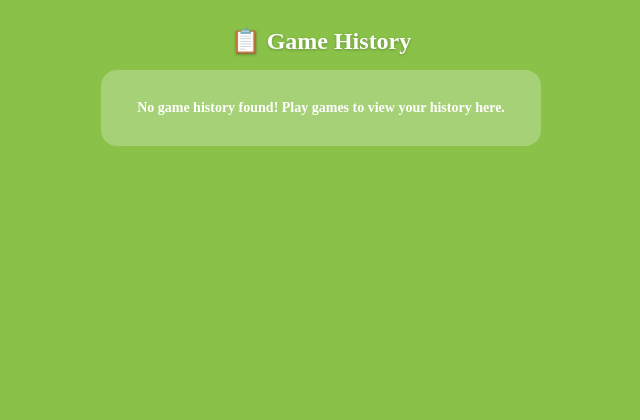
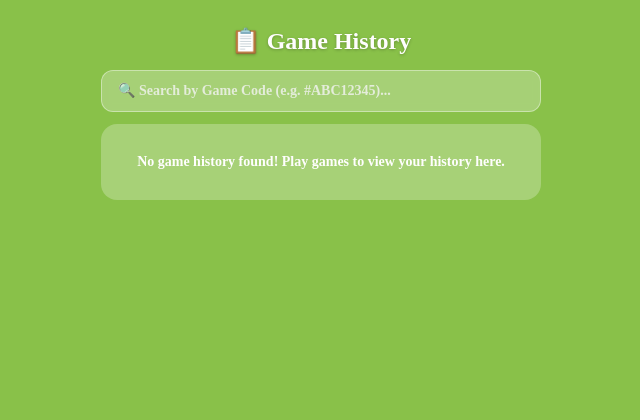
Before and after one commit to mikixa29-netizen/bingogame, a Flask app: template templates/history.html in a window 1280 px wide. Shown: the top 420 px of the page, without its empty margins (319-959 px from the left). Run offline with Flask 3, Linux system fonts and the light colour scheme; the template is opened without the code that fills it, so the values that code supplies are empty; some web fonts are replaced.

Commit message:
Fix individual win/lose game history recording, display actual unique game code in UI, and add game code search in history

```diff
--- a/app.py
+++ b/app.py
@@ -26,9 +26,9 @@ from models import User, Game, GameParticipant, Transaction, Transfer, GameHisto
 
 with app.app_context():
     db.create_all()
-    # Safe migration check for Render PostgreSQL is_win column
     try:
         db.session.execute(db.text("ALTER TABLE game_history ADD COLUMN IF NOT EXISTS is_win BOOLEAN DEFAULT FALSE;"))
+        db.session.execute(db.text("ALTER TABLE game_history ADD COLUMN IF NOT EXISTS user_id INTEGER;"))
         db.session.commit()
     except Exception as e:
         db.session.rollback()
@@ -135,7 +135,7 @@ def history():
     if not user:
         return redirect(url_for('index'))
 
-    game_history = GameHistory.query.filter_by(winner_id=user.id).order_by(GameHistory.id.desc()).limit(20).all()
+    game_history = GameHistory.query.filter_by(user_id=user.id).order_by(GameHistory.id.desc()).limit(30).all()
     return render_template('history.html', game_history=game_history)
 
 @app.route('/wallet')
@@ -218,7 +218,6 @@ def create_game():
         if not user.phone:
             return jsonify({'error': 'Please register your phone number before playing.'}), 400
 
-        # Check if user already joined an active/countdown game for this entry price
         for ag_id, ag in active_games.items():
             if ag.entry_price == entry_price and ag.status in ['countdown', 'active'] and user.telegram_id in ag.players and len(ag.players[user.telegram_id]) > 0:
                 return jsonify({
@@ -280,7 +279,6 @@ def select_cartela(game_id):
     if not user or user.is_blocked:
         return "Access denied.", 403
 
-    # Rejoin active game check: If user already has cards in this game or an active game of same entry price, redirect directly to play_game
     if user.telegram_id in game.players and len(game.players[user.telegram_id]) > 0:
         return redirect(url_for('play_game', game_id=g_id))
 
@@ -314,6 +312,7 @@ def select_cartela(game_id):
     return render_template(
         'cartela_selection.html',
         game_id=g_id,
+        game_code=game.unique_code, # ትክክለኛው Game Code
         entry_price=game.entry_price,
         used_cartelas=used_cartelas,
         balance=user.balance,
@@ -402,6 +401,7 @@ def play_game(game_id):
 
     return render_template('game.html',
                            game_id=game_id,
+                           game_code=game.unique_code, # ትክክለኛው Game Code በጨዋታ ስክሪን ላይ እንዲታይ
                            game=game,
                            player_cards=player_cards,
                            called_numbers=[game.format_number(n) for n in game.called_numbers],
@@ -432,7 +432,9 @@ def game_status_api(game_id):
         game._history_recorded = True
         prize_per_winner = round(derash_amount / max(len(game.winners), 1), 2) if game.winners else 0.0
         winner_user_ids = [w.get('user_id') for w in game.winners]
+        winner_names_str = ", ".join([w.get('username', 'Player') for w in game.winners]) if game.winners else "No Winner"
 
+        # ለእያንዳንዱ ተጫዋች ታሪክ ይመዝገብ (አሸናፊው WIN, ተሸናፊው LOSE)
         for p_tid in game.players.keys():
             p_user = User.query.filter_by(telegram_id=p_tid).first()
             if p_user:
@@ -444,14 +446,15 @@ def game_status_api(game_id):
                         p_user.balance += prize_per_winner
                     p_user.games_won = (p_user.games_won or 0) + 1
 
-                player_card_info = next((c for c in game.players.get(p_tid, []) if is_winner and c.get('cartela_number') == next((w.get('cartela_number') for w in game.winners if w.get('user_id') == p_tid), c.get('cartela_number'))), game.players.get(p_tid, [{}])[0])
+                player_card_info = next((c for c in game.players.get(p_tid, []) if c.get('cartela_number') == next((w.get('cartela_number') for w in game.winners if w.get('user_id') == p_tid), c.get('cartela_number'))), game.players.get(p_tid, [{}])[0])
 
                 try:
                     hist = GameHistory(
                         game_id=game_id,
                         game_unique_code=getattr(game, 'unique_code', str(game_id)),
-                        winner_id=p_user.id if is_winner else None,
-                        winner_name=p_user.username or "Player",
+                        user_id=p_user.id,
+                        winner_id=p_user.id if is_winner else (game.winners[0].get('user_id') if game.winners else None),
+                        winner_name=winner_names_str,
                         winning_cartela=player_card_info.get('cartela_number', 1),
                         winning_board_data=json.dumps(player_card_info),
                         total_calls=len(game.called_numbers),
@@ -518,7 +521,6 @@ def mark_number(game_id):
 
             user.games_won = (user.games_won or 0) + 1
 
-            winner_user_ids = [w.get('user_id') for w in game.winners]
             for p_tid in game.players.keys():
                 p_user = User.query.filter_by(telegram_id=p_tid).first()
                 if p_user:
@@ -638,7 +640,6 @@ def transfer_balance():
     if not recipient or recipient.id == sender.id:
         return jsonify({'error': 'Recipient not found with this phone number.'}), 404
 
-    # Transfer from bonus_balance to bonus_balance
     sender.bonus_balance -= amount
     recipient.bonus_balance += amount
 
@@ -649,7 +650,7 @@ def transfer_balance():
     db.session.add_all([transfer_record, tx_sender, tx_receiver])
     db.session.commit()
 
-    return jsonify({'success': True, 'message': 'Balance transferred successfully from/to bonus balance!'})
+    return jsonify({'success': True, 'message': 'Balance transferred successfully!'})
 
 @app.route('/wallet/transactions', methods=['GET'])
 def get_user_transactions():
--- a/models.py
+++ b/models.py
@@ -60,6 +60,7 @@ class GameHistory(db.Model):
     id = db.Column(db.Integer, primary_key=True)
     game_id = db.Column(db.Integer, nullable=False)
     game_unique_code = db.Column(db.String(16))
+    user_id = db.Column(db.Integer, db.ForeignKey('user.id'), nullable=True) # ታሪኩ የየትኛው ተጠቃሚ እንደሆነ ለመለየት
     winner_id = db.Column(db.Integer, db.ForeignKey('user.id'), nullable=True)
     winner_name = db.Column(db.String(64))
     winning_cartela = db.Column(db.Integer)
--- a/templates/history.html
+++ b/templates/history.html
@@ -12,6 +12,16 @@
             display: flex; flex-direction: column; align-items: center; min-height: 100vh; padding-bottom: 80px;
         }
         .header-title { font-size: 24px; font-weight: bold; margin: 15px 0; text-align: center; text-shadow: 0 1px 3px rgba(0,0,0,0.25); }
+        .search-box {
+            width: 100%; max-width: 440px; margin-bottom: 12px;
+        }
+        .search-input {
+            width: 100%; padding: 12px 16px; border-radius: 12px; border: 1px solid rgba(255, 255, 255, 0.4);
+            background: rgba(255, 255, 255, 0.25); color: #fff; font-size: 14px; font-weight: bold;
+            backdrop-filter: blur(5px); outline: none;
+        }
+        .search-input::placeholder { color: #f3f3f3; opacity: 0.8; }
+
         .history-container { width: 100%; max-width: 440px; display: flex; flex-direction: column; gap: 10px; }
         .history-card {
             background: rgba(255, 255, 255, 0.25); width: 100%;
@@ -49,11 +59,15 @@
 <body>
     <div class="header-title">📋 Game History</div>
 
-    <div class="history-container">
+    <div class="search-box">
+        <input type="text" id="searchInput" class="search-input" placeholder="🔍 Search by Game Code (e.g. #ABC12345)..." onkeyup="filterHistory()">
+    </div>
+
+    <div class="history-container" id="historyContainer">
         {% for hist in game_history %}
-        <div class="history-card">
+        <div class="history-card" data-code="{{ hist.game_unique_code | default(hist.game_id) }}">
             <div class="history-row">
-                <div>🎮 Game Code: <span style="color: #fdd835;">#{{ hist.game_unique_code | default(hist.game_id) }}</span></div>
+                <div>🎮 Game Code: <span style="color: #fdd835;" class="game-code">#{{ hist.game_unique_code | default(hist.game_id) }}</span></div>
                 <div style="font-size: 11px; opacity: 0.9;">{{ hist.finished_at.strftime('%Y-%m-%d %H:%M') if hist.finished_at else '' }}</div>
             </div>
 
@@ -96,5 +110,21 @@
         <a href="/wallet" class="nav-item"><span>💰</span> Wallet</a>
         <a href="/profile" class="nav-item"><span>👤</span> Profile</a>
     </div>
+
+    <script>
+        function filterHistory() {
+            const input = document.getElementById('searchInput').value.toUpperCase();
+            const cards = document.getElementsByClassName('history-card');
+
+            for (let i = 0; i < cards.length; i++) {
+                const code = cards[i].getAttribute('data-code').toUpperCase();
+                if (code.includes(input)) {
+                    cards[i].style.display = "";
+                } else {
+                    cards[i].style.display = "none";
+                }
+            }
+        }
+    </script>
 </body>
 </html>
```
Also changed, not shown: database.py (+4 -12 lines).
